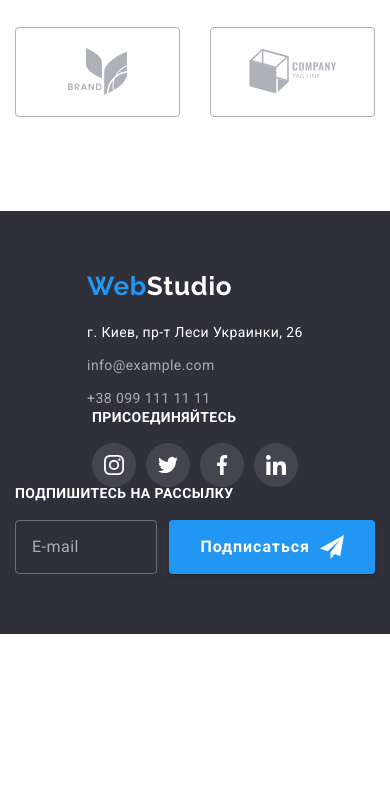
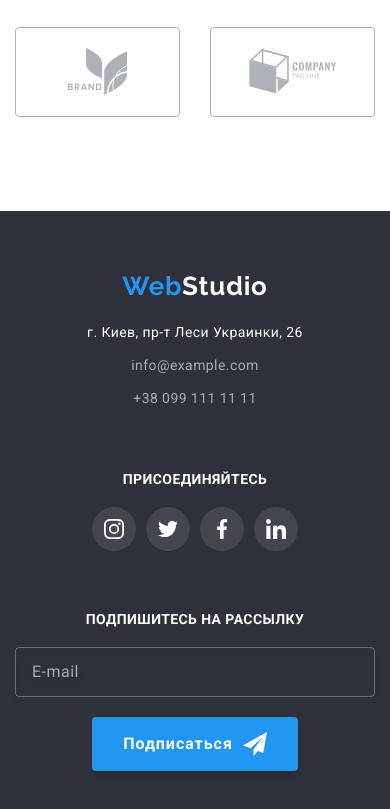
Before and after one commit to Olgashulz/goit-markup-hw-08, a plain HTML site: page index.html in a window 390 px wide. Shown: the part 2595-3404 px from the top of the page. Before the commit the page ends 3229 px from the top, so only its background shows below. Drawn offline with nearby package versions, Linux system fonts and the light colour scheme.

Commit message:
адаптив footer

```diff
--- a/sass/base/_common.scss
+++ b/sass/base/_common.scss
@@ -35,3 +35,6 @@
     display: block;
     max-width: 100%;
   }
+
+
+// 192.168.0.101
--- a/sass/components/_form.scss
+++ b/sass/components/_form.scss
@@ -1,13 +1,12 @@
 .form {
   width: 100%;
   display: flex;
-  justify-content: space-between;
+  justify-content: center;
+  flex-wrap: wrap;
 }
 
 .form__input {
-  margin: 0;
-  padding: 15px 0 15px 16px;
-  margin-right: 12px;
+   padding: 15px 0 15px 16px;
   width: 100%;
   border: 1px solid rgba(255, 255, 255, 0.3);
   box-sizing: border-box;
@@ -16,6 +15,8 @@
   background-color: transparent;
   outline: none;
   color: var(--colorOn-darkВackground);
+
+  margin-bottom: 20px;
 
   &::placeholder {
     font-family: var(--main-font);
--- a/sass/layout/_footer.scss
+++ b/sass/layout/_footer.scss
@@ -1,27 +1,27 @@
-// .footer {
+// & {
 //   background-color: #2f303a;
 //   padding-top: 60px;
 //   padding-bottom: 60px;
 // }
 
-// .footer__container {
+// &__container {
 //   display: flex;
 //   align-items: baseline;
 //   padding-top: 0;
 // }
 
-// .footer__subscription {
+// &__subscription {
 //   width: 50%;
 // }
 
-// .footer__box {
+// &__box {
 //   display: flex;
 //   width: 50%;
 //   margin-right: 93px;
 //   align-items: baseline;
 // }
 
-// .footer__contacts {
+// &__contacts {
 //   margin-right: 70px;
 // }
 
@@ -45,12 +45,12 @@
 //   color: var(--colorOn-darkВackground);
 // }
 
-// .footer .logo {
+// & .logo {
 //   margin-bottom: 20px;
 //   display: block;
 // }
 
-// .footer__title {
+// &__title {
 //   font-family: var(--main-font);
 //   color: #ffffff;
 //   font-size: 14px;
@@ -64,36 +64,66 @@
   background-color: #2f303a;
   padding-top: 60px;
   padding-bottom: 60px;
+
+  &__container {
+    display: flex;
+    flex-direction: column;
+    align-items: center;
   }
 
-.footer__container {
+  &__box {
     display: flex;
-  flex-wrap: wrap;
-  justify-content: center;
-  // align-items: baseline;
-  padding-top: 0;
+    flex-direction: column;
+    margin-bottom: 60px;
+
+    @media screen and (min-width: 768px) {
+      flex-direction: row;
+      justify-content: space-between;
+      }
   }
 
-.footer__box{
-  display: flex;
-  flex-wrap: wrap;
-  justify-content: center;
+  & .logo {
+    margin-bottom: 20px;
+    display: block;
   }
 
-// .footer__subscription {
+  &__title {
+    margin-bottom: 20px;
+
+    @include font(16, 14, 700);
+    color: #ffffff;
+    letter-spacing: 0.03em;
+    text-transform: uppercase;
+    text-align: center;
+  }
+
+  &__contacts {
+    display: flex;
+    flex-direction: column;
+    align-items: center;
+    margin-bottom: 60px;
+  }
+}
+
+
+// &__subscription {
 //   width: 50%;
 // }
 
-// .footer__box {
+// &__box {
 //   display: flex;
 //   width: 50%;
 //   margin-right: 93px;
 //   align-items: baseline;
 // }
 
-// .footer__contacts {
+// &__contacts {
 //   margin-right: 70px;
 // }
+.contacts {
+  display: flex;
+  flex-direction: column;
+  align-items: center;
 
   .contacts__item:not(:last-child) {
     margin-bottom: 9px;
@@ -114,20 +144,4 @@
   .contacts__link--darkВackground {
     color: var(--colorOn-darkВackground);
   }
-
-// 192.168.0.101
-
-.footer .logo {
-  margin-bottom: 20px;
-  display: block;
 }
-
-.footer__title {
-  font-family: var(--main-font);
-  color: #ffffff;
-  font-size: 14px;
-  line-height: 0.9;
-  letter-spacing: 0.03em;
-  text-transform: uppercase;
-  margin-bottom: 20px;
-}
```
Also changed, not shown: css/main.css, css/main.min.css, 2 other files. Lines whose indentation alone changed are shown as unchanged.
